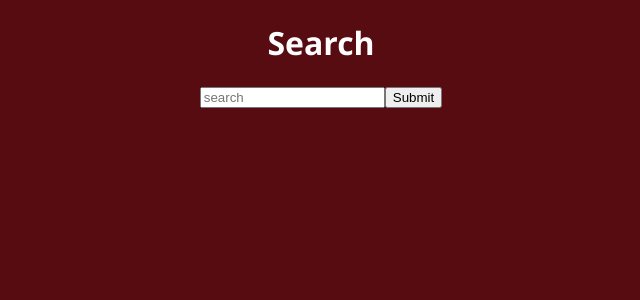
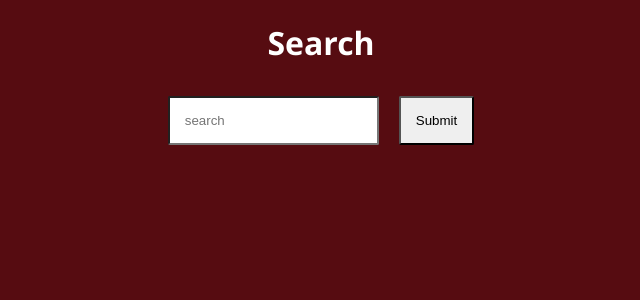
Before and after one commit to unachoza/Pretty-Wikipedia, a React (Create React App) app: page / in a window 1280 px wide. Shown: the top 300 px of the page, without its empty margins (319-959 px from the left). Built offline with nearby package versions, Linux system fonts and the light colour scheme.

Commit message:
state updates with search query

```diff
--- a/src/components/Search.js
+++ b/src/components/Search.js
@@ -11,12 +11,13 @@ class Search extends Component {
     }
 
     handleSubmit = (e) => {
-        console.log('was submitted')
+        this.setState({"query": e.target.value})
+        console.log(this.state.query)
     }
     render(){
         return(
             <div>
-                <input onClick={this.handleSubmit} autoComplete="off" placeholder='search'/>
+                <input onChange={this.handleSubmit} autoComplete="off" placeholder='search'/>
                 <input type="submit"/>
             </div>
 
--- a/src/index.css
+++ b/src/index.css
@@ -7,6 +7,8 @@ body {
   -webkit-font-smoothing: antialiased;
   -moz-osx-font-smoothing: grayscale;
   background-color: rgb(86, 12, 17);
+  align-content: center;
+  height: 100%;
 }
 
 code {
@@ -16,3 +18,9 @@ code {
 h1{
   color: white;
 }
+
+input{
+  padding: 15px;
+  margin: 10px;
+  border-radius: 2px;
+}
```
